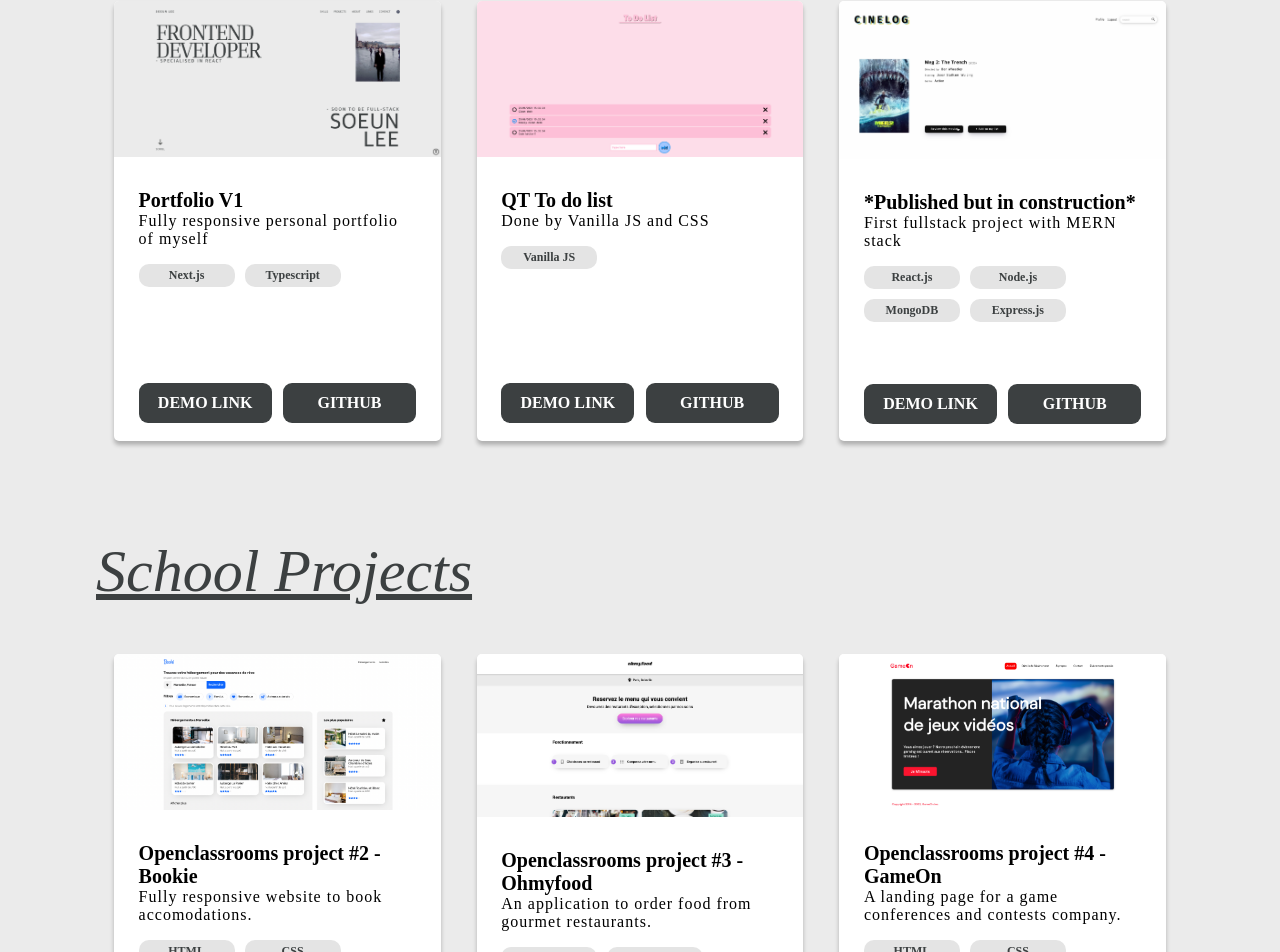
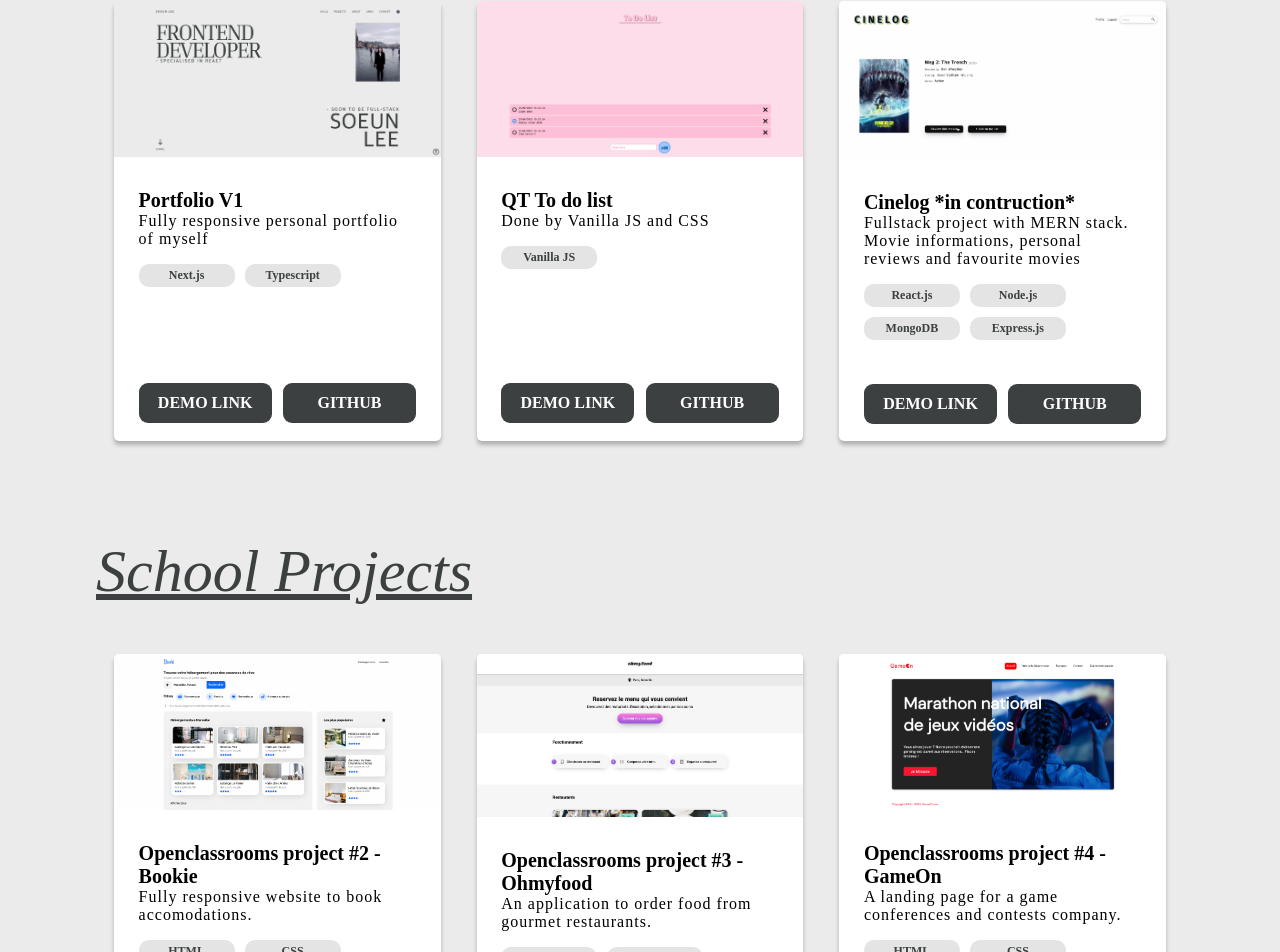
Before and after one commit to soun1005/portfolio_v1, a Next.js app: page / in a window 1280 px wide. Shown: the part 2087-3039 px from the top of the page. Built offline with nearby package versions, Linux system fonts and the light colour scheme; a web font is replaced by a local one.

Commit message:
cv updated and cinelog

```diff
--- a/src/components/layout/footer/index.tsx
+++ b/src/components/layout/footer/index.tsx
@@ -21,7 +21,7 @@ const Footer = () => {
         </li>
         <li>
           <a
-            href="https://drive.google.com/file/d/16_HP-3nj9VZ9QGqrydSi9gU82031UkOD/view?usp=sharing"
+            href="https://drive.google.com/file/d/1MKfPup7VYcaG3wsxv-FjqTtJq_hCDfAv/view?usp=drive_link"
             target="_blank"
           >
             View CV
--- a/src/components/page/about/index.tsx
+++ b/src/components/page/about/index.tsx
@@ -29,7 +29,7 @@ const About = () => {
       </div>
       <Button
         text="VIEW CV"
-        link="https://drive.google.com/file/d/16_HP-3nj9VZ9QGqrydSi9gU82031UkOD/view?usp=sharing"
+        link="https://drive.google.com/file/d/1MKfPup7VYcaG3wsxv-FjqTtJq_hCDfAv/view?usp=drive_link"
       />
     </div>
   );
--- a/src/data/personalProjects.json
+++ b/src/data/personalProjects.json
@@ -19,8 +19,8 @@
   },
   {
     "id": 3,
-    "title": "*Published but in construction*",
-    "description": "First fullstack project with MERN stack",
+    "title": "Cinelog *in contruction*",
+    "description": "Fullstack project with MERN stack. Movie informations, personal reviews and favourite movies",
     "tags": ["React.js", "Node.js", "MongoDB", "Express.js"],
     "demoLink": "https://cinelog.soeunlee.dev/",
     "github": "https://github.com/soun1005/cinelog",
```
